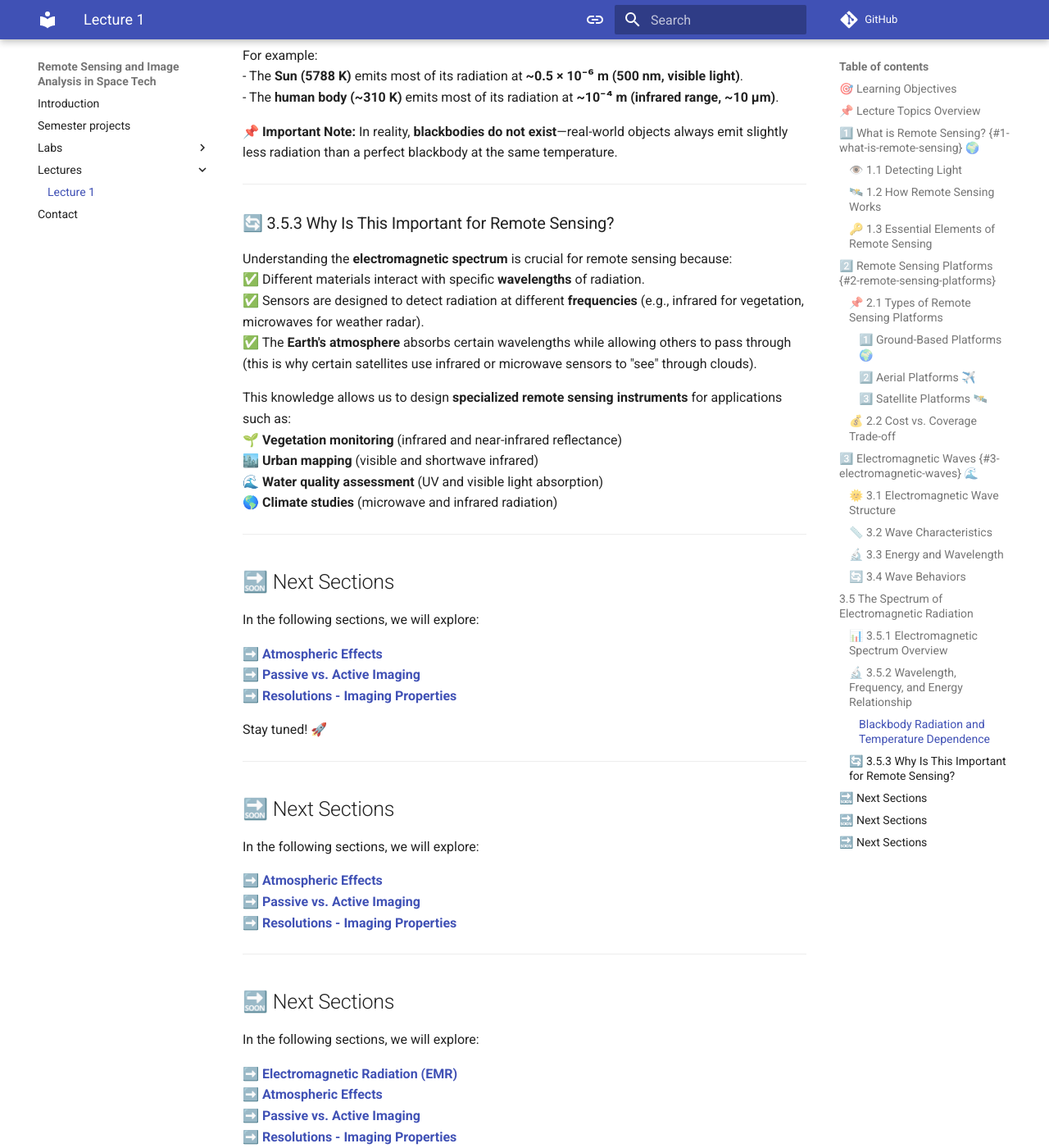
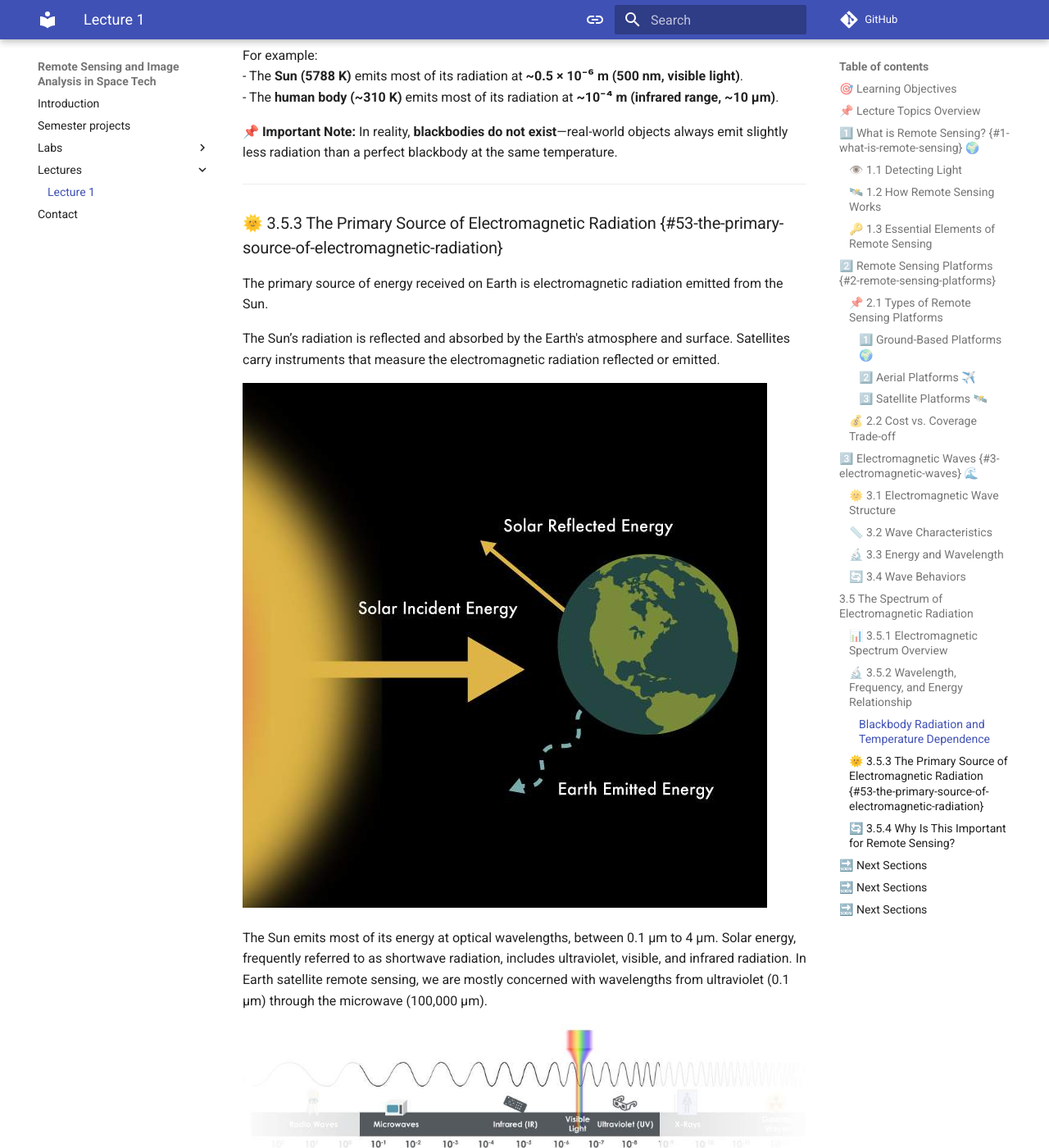
Before and after one commit to eo-agh/eo-course, an MkDocs documentation site: the page built from docs/assets/lectures/lecture_1.md, in a window 1280 px wide and 1400 px high, scrolled down 8678 px. Shown: the whole window at 82% size. Built offline with MkDocs 1.6.1 and Material for MkDocs 9.7.7, drawn with Linux system fonts in a browser that asks for light colours; comment, search, counter and statistics services are not loaded; some of the changed text lies outside the part shown.

Commit message:
primary EM source

```diff
--- a/docs/assets/lectures/lecture_1.md
+++ b/docs/assets/lectures/lecture_1.md
@@ -203,9 +203,28 @@ For example:
 
 📌 **Important Note:** In reality, **blackbodies do not exist**—real-world objects always emit slightly less radiation than a perfect blackbody at the same temperature.
 
+
 ---
 
-### 🔄 3.5.3 Why Is This Important for Remote Sensing?
+
+### 🌞 3.5.3 The Primary Source of Electromagnetic Radiation {#53-the-primary-source-of-electromagnetic-radiation}
+
+The primary source of energy received on Earth is electromagnetic radiation emitted from the Sun.
+
+The Sun’s radiation is reflected and absorbed by the Earth's atmosphere and surface. Satellites carry instruments that measure the electromagnetic radiation reflected or emitted.
+
+![Prim EM Source](https://raw.githubusercontent.com/eo-agh/eo-course/main/docs/assets/images/lecture1_image8.jpg)
+
+The Sun emits most of its energy at optical wavelengths, between 0.1 µm to 4 µm. Solar energy, frequently referred to as shortwave radiation, includes ultraviolet, visible, and infrared radiation. In Earth satellite remote sensing, we are mostly concerned with wavelengths from ultraviolet (0.1 µm) through the microwave (100,000 µm).
+
+![Sun Emission](https://raw.githubusercontent.com/eo-agh/eo-course/main/docs/assets/images/lecture1_image9.jpg)
+
+---
+
+
+---
+
+### 🔄 3.5.4 Why Is This Important for Remote Sensing?
 
 Understanding the **electromagnetic spectrum** is crucial for remote sensing because:
 ✅ Different materials interact with specific **wavelengths** of radiation.
@@ -219,6 +238,9 @@ This knowledge allows us to design **specialized remote sensing instruments** fo
 🌎 **Climate studies** (microwave and infrared radiation)
 
 ---
+
+
+
 
 ## 🔜 Next Sections
 
```
Also changed, not shown: docs/assets/images/lecture1_image8.jpg (added), docs/assets/images/lecture1_image9.jpg (added).
